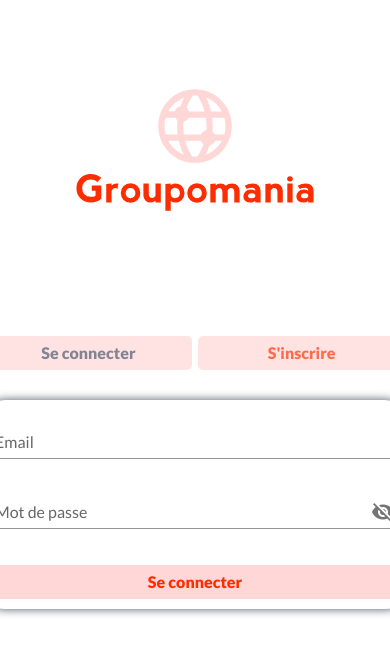
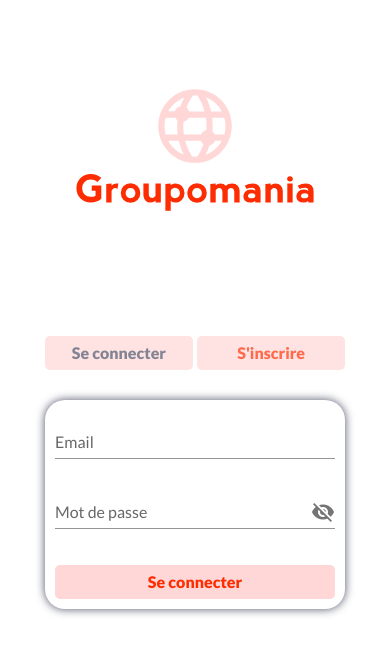
Before and after one commit to CodingWilsonA/WilsonAudoin_7_02052022, a Vue app in the folder frontend/: page /#/ in a window 390 px wide. Shown: the top 654 px of the page. Built offline with nearby package versions, Linux system fonts and the light colour scheme.

Commit message:
Added responsive to home page

```diff
--- a/frontend/src/App.vue
+++ b/frontend/src/App.vue
@@ -26,6 +26,13 @@
   display: flex;
   flex-direction: column;
   align-items: center;
+
+  @media screen and (max-width: 424px) {
+    .v-main__wrap {
+      width: 300px;
+    }
+  }
+
 
   & .homeLogo {
   width: 300px;
--- a/frontend/src/views/LoginView.vue
+++ b/frontend/src/views/LoginView.vue
@@ -53,8 +53,11 @@
   box-shadow: 0px 0px 10px #4E5166;
     &--container {
       display: flex;
-    flex-direction: column;
-    width: 400px;
+      flex-direction: column;
+      width: 400px;
+      @media screen and (max-width: 424px) {
+          width: 280px;
+      }
     }
     &--errorMessage {
       font-size: 11px;
--- a/frontend/src/views/SignupView.vue
+++ b/frontend/src/views/SignupView.vue
@@ -79,6 +79,9 @@
   margin-bottom: 50px;
     &--container {
       width: 400px;
+      @media screen and (max-width: 424px) {
+      width: 280px;
+  }
       &__emailError {
         text-align: left;
         font-size: 11px;
```
